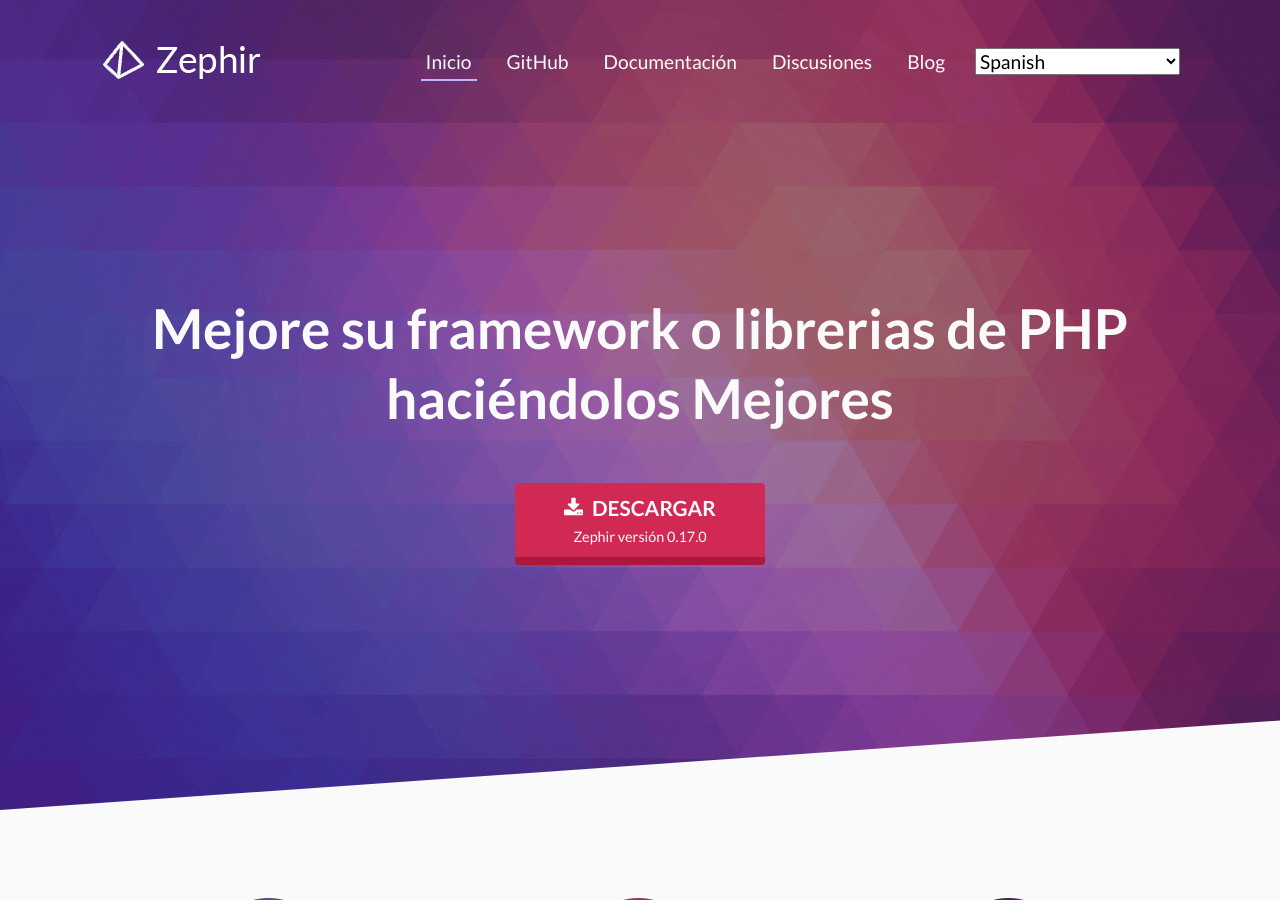
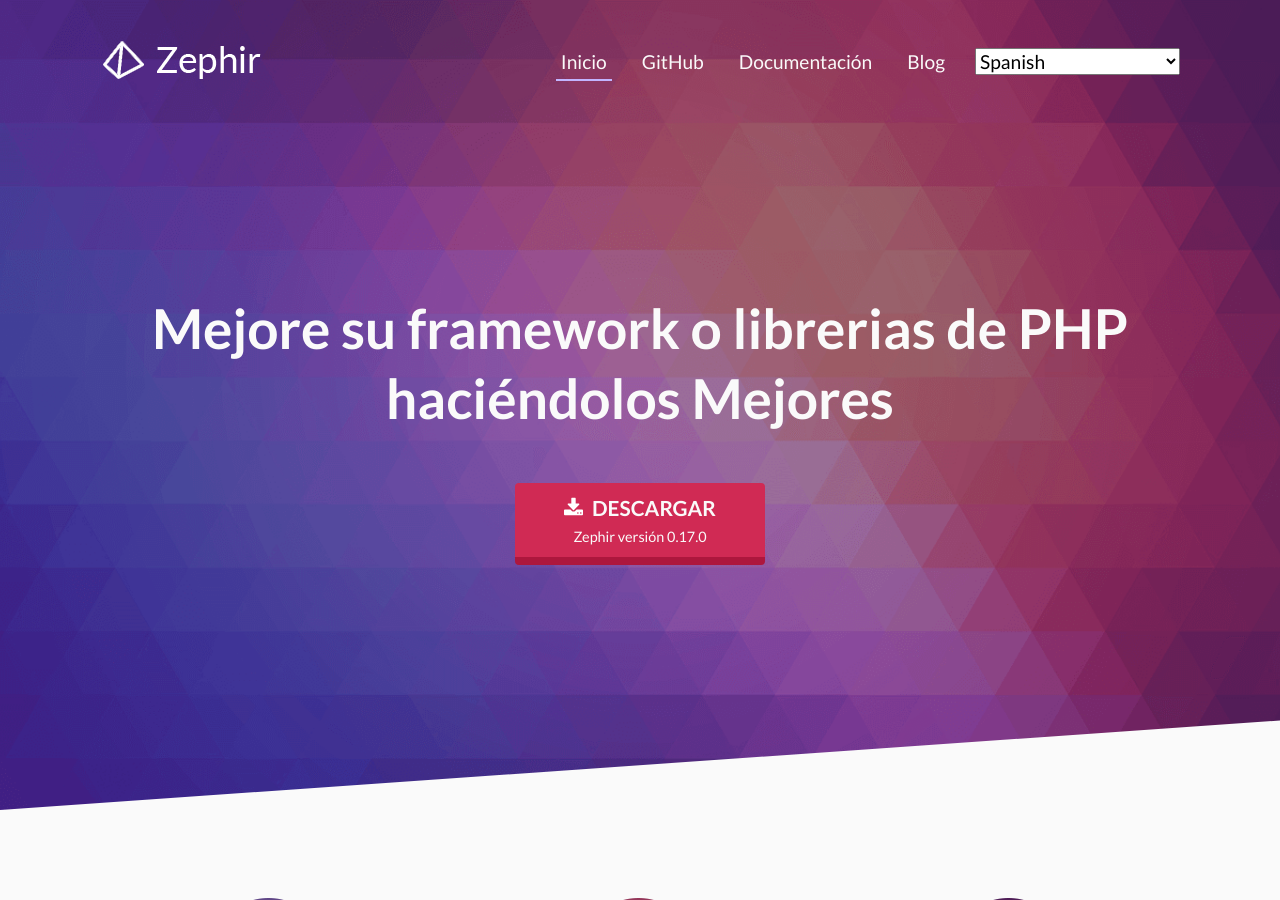
Before and after one commit to zephir-lang/zephir-website, a Jekyll site: the page built from language/es-ES.html, in a window 1280 px wide and 900 px high. Built offline with Jekyll 4.4.1, drawn with Linux system fonts in a browser that asks for light colours.

Commit message:
remove Discussions link es (#279)

```diff
--- a/_data/es-ES.json
+++ b/_data/es-ES.json
@@ -9,7 +9,6 @@
   "compilationModelDescription": "Zephir toma ventaja del ecosistema de extensiones disponible en PHP para permitirte crear tus propias extensiones como librerías compartidas en Linux/OSX y DLLs en Windows.",
   "contactUs": "Contáctanos",
   "description": "Zephir es un lenguaje de código abierto, alto nivel/dominio específico, diseñado para facilitar la creación y mantenimiento de extensiones para PHP con un enfoque de tipo y cuidado de memoria.",
-  "discussions": "Discusiones",
   "documentation": "Documentación",
   "download": "Descargar",
   "encancePhp": "Mejore su framework o librerias de PHP haciéndolos ",
--- a/language/es-ES.html
+++ b/language/es-ES.html
@@ -26,11 +26,6 @@ permalink: /es-ES
                     <li>
                         <a href="https://docs.zephir-lang.com/">
                             {{ site.data.es-ES.documentation }}
-                        </a>
-                    </li>
-                    <li>
-                        <a href="https://github.com/zephir-lang/zephir/discussions">
-                            {{ site.data.es-ES.discussions }}
                         </a>
                     </li>
                     <li>
@@ -143,9 +138,6 @@ permalink: /es-ES
                     <a href="https://docs.zephir-lang.com/">
                         {{ site.data.es-ES.documentation }}
                     </a>
-                    <a href="https://github.com/zephir-lang/zephir/discussions">
-                        {{ site.data.es-ES.discussions }}
-                    </a>
                     <a href="https://docs.zephir-lang.com/en/latest/installation">
                         {{ site.data.es-ES.installation }}
                     </a>
```
